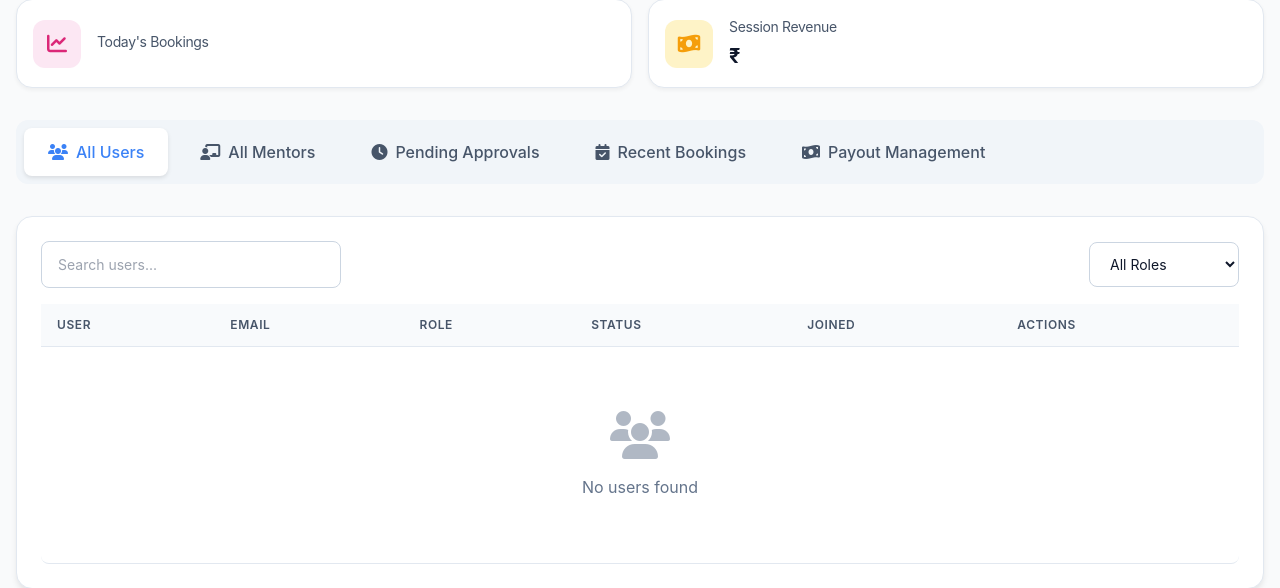
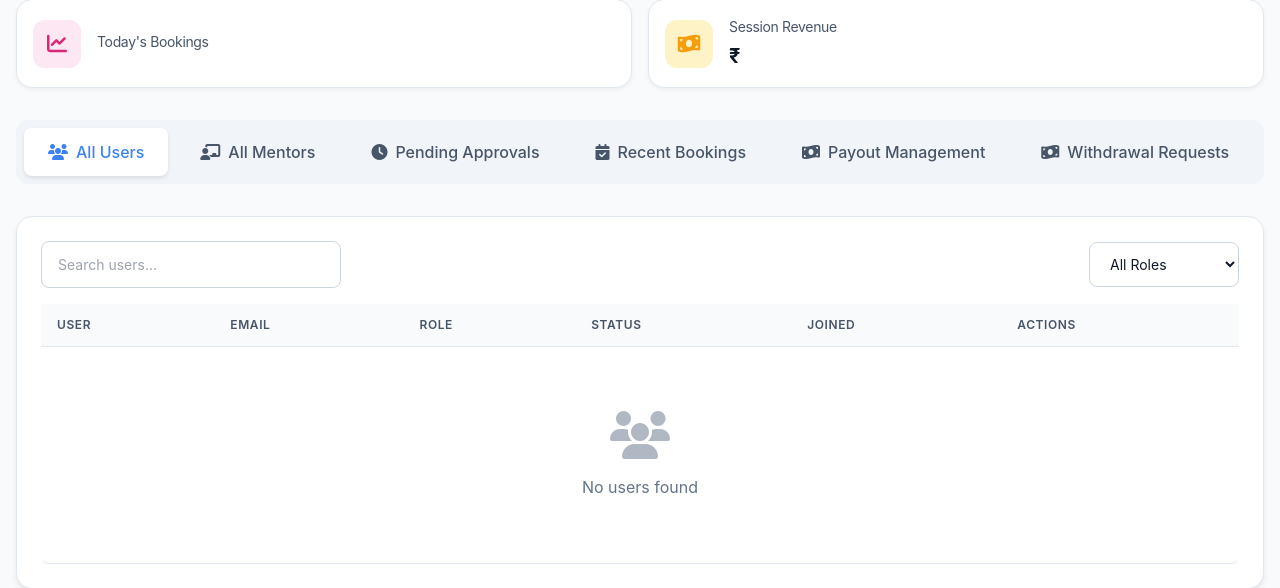
Before and after one commit to Abhidesh12/Clearq_platform, a Python web app: template templates/admin_dashboard.html in a window 1280 px wide. Shown: the part 560-1148 px from the top of the page. Run offline with Jinja, Linux system fonts and the light colour scheme; the template is opened without the code that fills it, so the values that code supplies are empty; some libraries are stand-ins or nearby versions.

Commit message:
Update admin_dashboard.html

```diff
--- a/templates/admin_dashboard.html
+++ b/templates/admin_dashboard.html
@@ -602,6 +602,9 @@
         <a href="/admin/payouts" class="tab-button">
             <i class="fas fa-money-bill-wave mr-2"></i>Payout Management
         </a>
+        <button class="tab-button" onclick="window.location.href='/admin/withdrawals'">
+    <i class="fas fa-money-bill-wave mr-2"></i>Withdrawal Requests
+</button>
     </div>
 
     <!-- Users Tab -->
```
